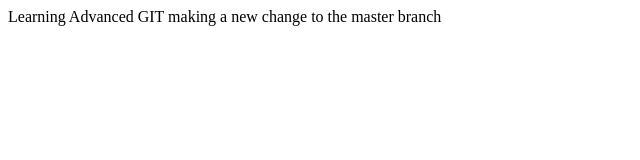
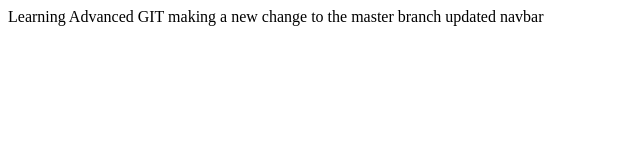
Before and after one commit to stephendoty826/LearningAdvancedGit, a plain HTML site: page index.html in a window 1280 px wide. Shown: the whole page, without its empty margins (0-640 px from the left). Drawn offline with Linux system fonts and the light colour scheme.

```diff
--- a/index.html
+++ b/index.html
@@ -10,5 +10,7 @@
     Learning Advanced GIT
 
     making a new change to the master branch
+
+    updated navbar
 </body>
 </html>
```
